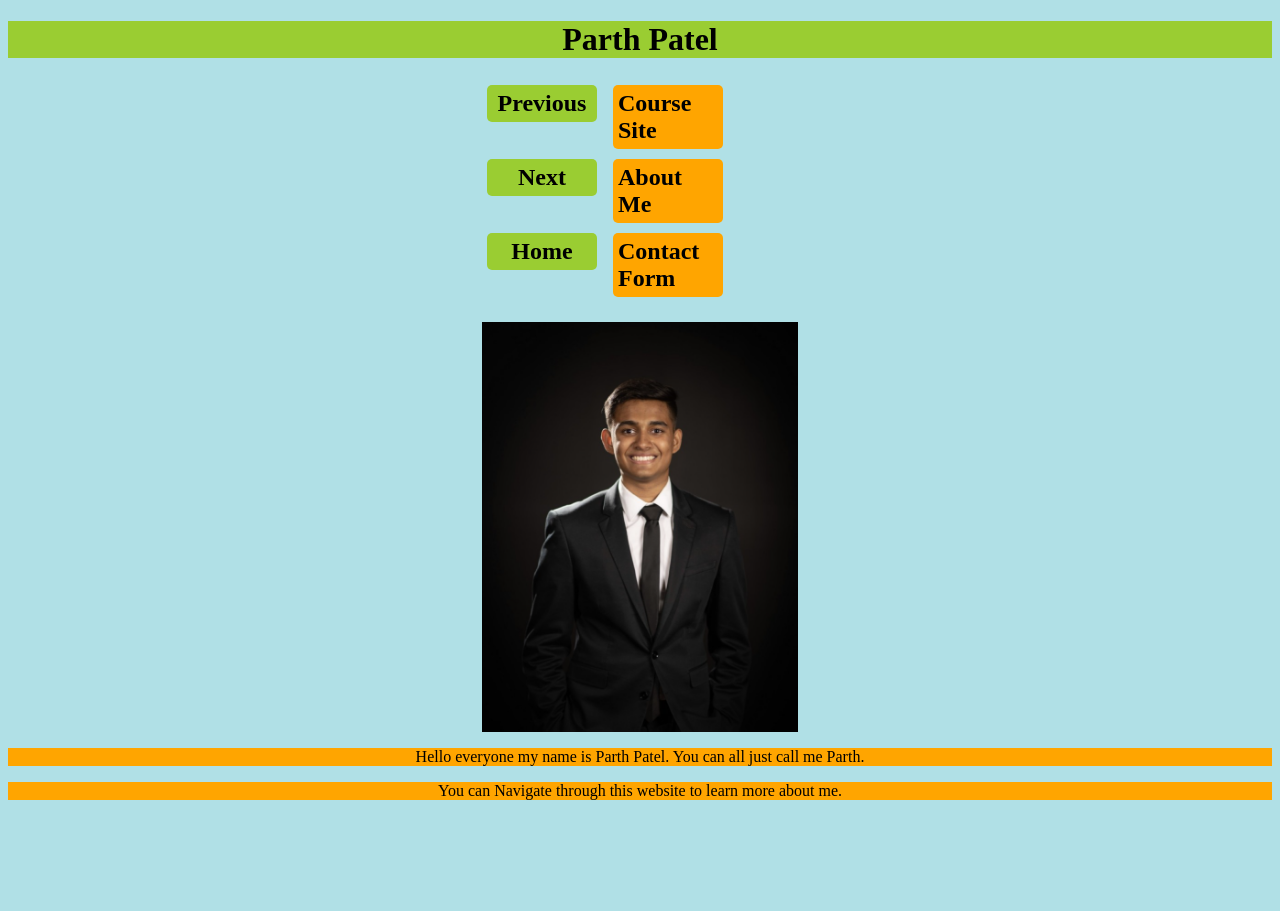
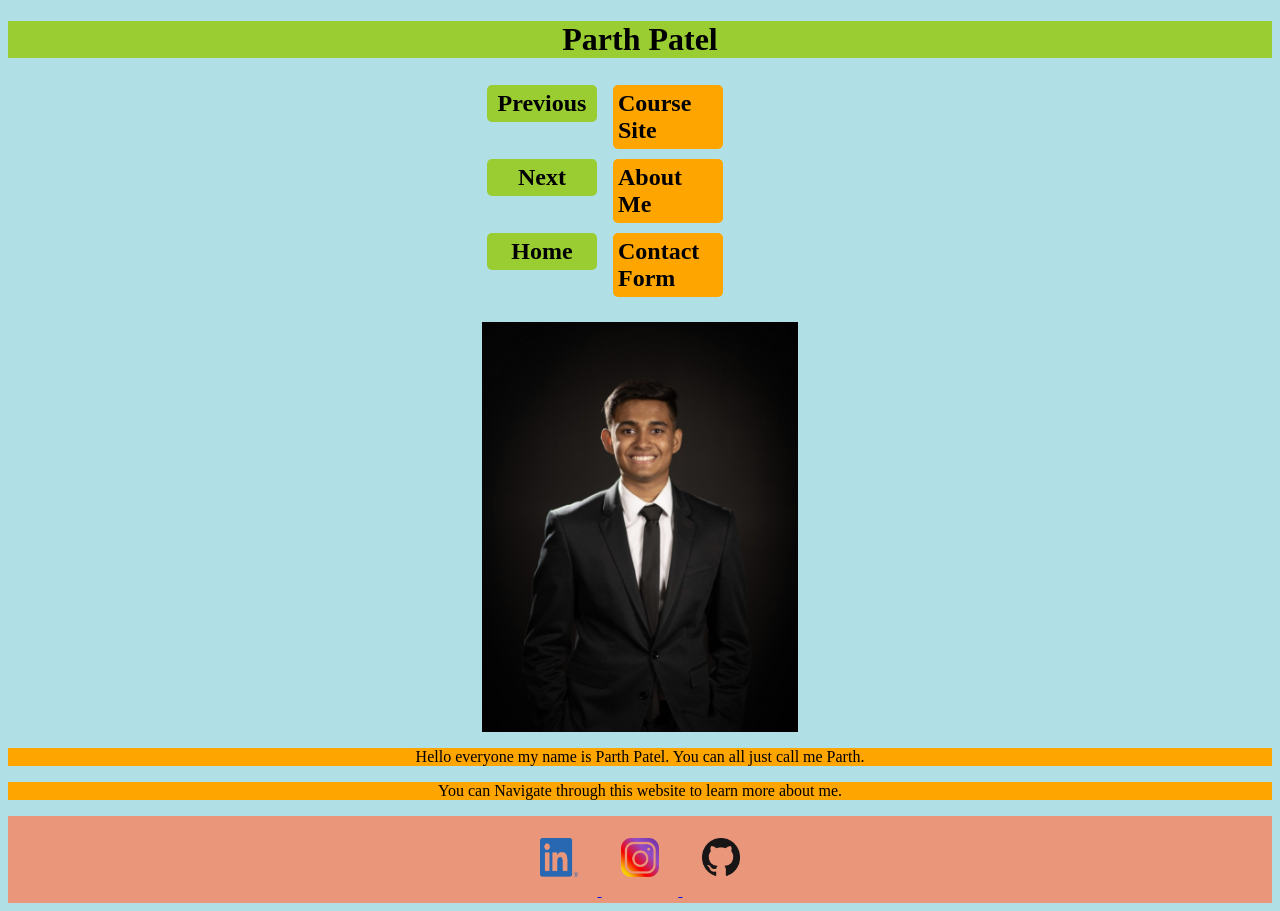
Before and after one commit to parth531/parth531.github.io, a plain HTML site: page index.html in a window 1280 px wide. Before the commit the page ends 816 px from the top, so only its background shows below. Drawn offline with Linux system fonts and the light colour scheme.

Commit message:
added google analytics and footer

```diff
--- a/css/styles.css
+++ b/css/styles.css
@@ -43,3 +43,14 @@
 body {background-color: powderblue;}
 h1 {background-color: yellowgreen;}
 p {background-color: orange;}
+footer {
+  text-align: center;
+  padding: 3px;
+  background-color: DarkSalmon;
+  color: white;
+}
+.footer-logo{
+  width: 3vw;
+  height: 3vw;
+  padding: 1.5vw;
+}
--- a/index.html
+++ b/index.html
@@ -5,6 +5,19 @@
     <title> Parth Patel</title>
     <!--Links CSS Style sheet-->
     <link href="css/styles.css" rel="stylesheet">
+    <link rel = "icon" href =
+"https://media-exp1.licdn.com/dms/image/C4D03AQE0fSHmWI-VLg/profile-displayphoto-shrink_800_800/0/1600370480458?e=1640822400&v=beta&t=5sIY1BAa4UfUNkUqa74jg3UHfTYdVwuCnLUU8PJt4Vg"
+        type = "image/x-icon">
+
+<!-- Global site tag (gtag.js) - Google Analytics -->
+<script async src="https://www.googletagmanager.com/gtag/js?id=G-J0VREG2RCK"></script>
+<script>
+  window.dataLayer = window.dataLayer || [];
+  function gtag(){dataLayer.push(arguments);}
+  gtag('js', new Date());
+
+  gtag('config', 'G-J0VREG2RCK');
+</script>
 </head>
 
 <body>
@@ -51,6 +64,16 @@
             You can Navigate through this website to learn more about me.
         </p>
     </div>
-
+    <footer id="footer">
+        <a href="https://www.linkedin.com/in/parth531/">
+            <img class="footer-logo" src="Linkedin.png" alt="github logo">
+        </a>
+        <a href="https://www.instagram.com/parth531/?hl=en">
+            <img class="footer-logo" src="Instagram.png" alt="github logo">
+        </a>
+        <a href="https://github.com/parth531">
+            <img class="footer-logo" src="Github.png" alt="github logo">
+        </a>
+    </footer>
 </body>
 </html>
--- a/package.json
+++ /dev/null
@@ -1,5 +0,0 @@
-{
-  "dependencies": {
-    "http-server": "^13.0.2"
-  }
-}
```
Also changed, not shown: aboutMe.html (+17 -0 lines), contact.html (+15 -0 lines), Github.png (added), Instagram.png (added), Linkedin.png (added), 2 other files.
